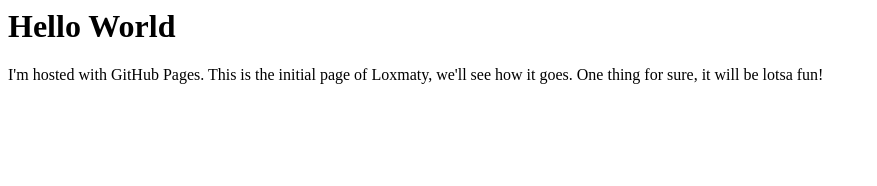
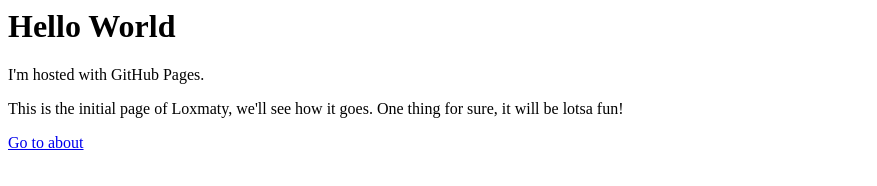
Before and after one commit to loxmaty/loxmaty.github.io, a plain HTML site: page index.html in a window 1280 px wide. Shown: the whole page, without its empty margins (0-877 px from the left). Drawn offline with Linux system fonts and the light colour scheme.

Commit message:
Update index.html
added about.html link

```diff
--- a/index.html
+++ b/index.html
@@ -1,7 +1,8 @@
 <html>
 <body>
 <h1>Hello World</h1>
-<p>I'm hosted with GitHub Pages.
-This is the initial page of Loxmaty, we'll see how it goes. One thing for sure, it will be lotsa fun!</p>
+<p>I'm hosted with GitHub Pages.</p>
+<p></p>This is the initial page of Loxmaty, we'll see how it goes. One thing for sure, it will be lotsa fun!</p>
+<p><a href="http://loxmaty.github.io/about.html/">Go to about</a></p>
 </body>
 </html>
```
